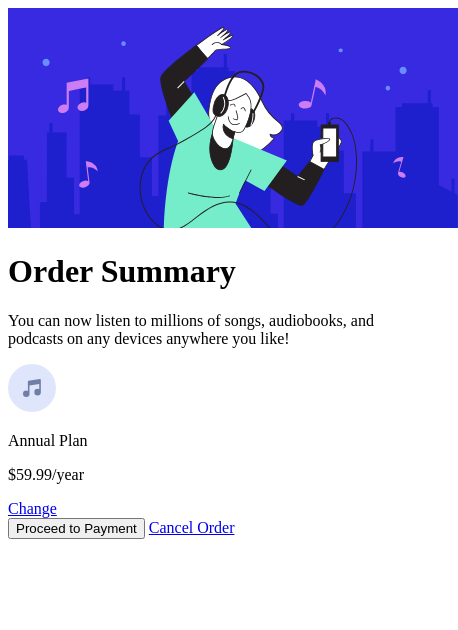
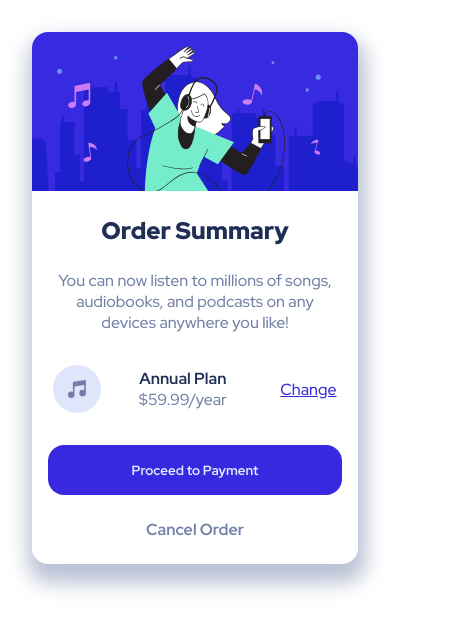
Before and after one commit to juan26468818/order-summary-component, a plain HTML site: page index.html in a window 390 px wide. Shown: the whole page, 458 px wide, since content can reach past the window. Drawn offline with Linux system fonts and the light colour scheme.

Commit message:
make styles for mobile and desktop view

```diff
--- a/index.html
+++ b/index.html
@@ -6,27 +6,32 @@
     <meta name="viewport" content="width=device-width, initial-scale=1.0">
     <title>Order Summary Component</title>
     <link rel="icon" type="image/x-icon" href="./img/favicon-32x32.png">
+    <link rel="stylesheet" href="./main.css">
+
+    <!--Font Family Red Hat Display imported from Google Fonts-->
+    <link rel="preconnect" href="https://fonts.googleapis.com">
+    <link rel="preconnect" href="https://fonts.gstatic.com" crossorigin>
+    <link href="https://fonts.googleapis.com/css2?family=Red+Hat+Display:wght@500;700;900&display=swap" rel="stylesheet">
 </head>
 <body>
     <main>
-        <img src="./img/illustration-hero.svg">
+        <img src="./img/illustration-hero.svg" aria-hidden="true" class="illustration-hero">
         <h1>Order Summary</h1>
         <p>
             You can now listen to millions of songs, audiobooks, and podcasts on any devices anywhere you like!
         </p>
-        <section>
+        <section class="price-container">
             <img src="./img/icon-music.svg">
-            <div>
-                <p>Annual Plan</p>
+            <div class="plan-container">
+                <p class="plan-type">Annual Plan</p>
                 <p>$59.99/year</p>
             </div>
-            <a href="#">Change</a>
+            <a href="#" class="change-plan">Change</a>
         </section>
         <button>
             Proceed to Payment
         </button>
-
-        <a href="#">Cancel Order</a>
+        <a href="#" class="cancel-order">Cancel Order</a>
     </main>
 </body>
 </html>
--- a/main.css
+++ b/main.css
@@ -0,0 +1,88 @@
+*{
+    margin: 0;
+    padding: 0;
+    box-sizing: border-box;
+    font-family: 'Red Hat Display', sans-serif;
+}
+html{
+    --Pale-blue: hsl(225, 100%, 94%);
+    --Bright-blue: hsl(245, 75%, 52%);
+    --Very-pale-blue: hsl(225, 100%, 98%);
+    --Desaturated-blue: hsl(224, 23%, 55%);
+    --Dark-blue: hsl(223, 47%, 23%);
+    font-size: 16px;
+}
+body{
+    height: 100%;
+    display: flex;
+    justify-content: center;
+    align-items: center;
+    padding: 2rem;
+}
+main{
+    display: flex;
+    flex-direction: column;
+    align-items: center;
+    max-width: 25rem;
+    border-radius: 1rem;
+    overflow: hidden;
+    text-align: center;
+    box-shadow: 2px 13px 20px 6px rgba(114,128,167,0.49);
+    -webkit-box-shadow: 2px 13px 20px 6px rgba(114,128,167,0.49);
+    -moz-box-shadow: 2px 13px 20px 6px rgba(114,128,167,0.49);
+}
+.illustration-hero{
+    width: 100%;
+}
+h1{
+    color: var(--Dark-blue);
+    font-weight: 900;
+    font-size: 1.5rem;
+    margin: 1.5rem 0;
+}
+p{
+    padding: 0 1rem;
+    color: var(--Desaturated-blue);
+}
+.price-container{
+    width: 100%;
+    display: flex;
+    justify-content: space-evenly;
+    align-items: center;
+    margin: 2rem 0;
+}
+.plan-container{
+    margin-right: 1rem;
+}
+.plan-type{
+    color: var(--Dark-blue);
+    font-weight: 700;
+}
+.change-plan{
+    color: var(--Bright-blue);
+}
+.change-plan:hover{
+    opacity: .7;
+    text-decoration: none;
+}
+button{
+    width: 90%;
+    border: none;
+    color: var(--Pale-blue);
+    background-color: var(--Bright-blue);
+    padding: 1rem;
+    border-radius: 1rem;
+    font-weight: 700;
+}
+button:hover{
+    opacity: .7;
+}
+.cancel-order{
+    margin: 1.5rem 0;
+    text-decoration: none;
+    color: var(--Desaturated-blue);
+    font-weight: 700;
+}
+.cancel-order:hover{
+    color: var(--Dark-blue);
+}
```
